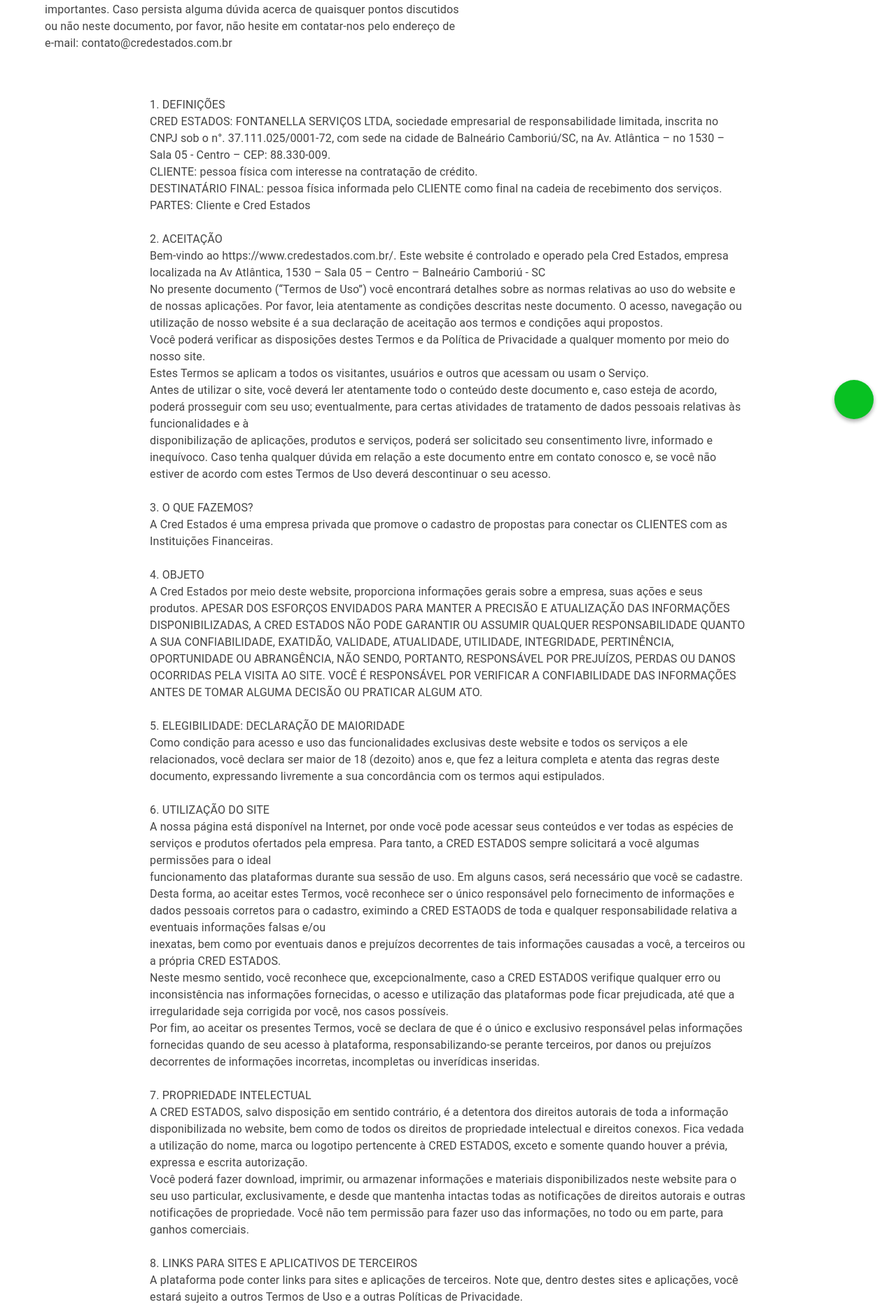
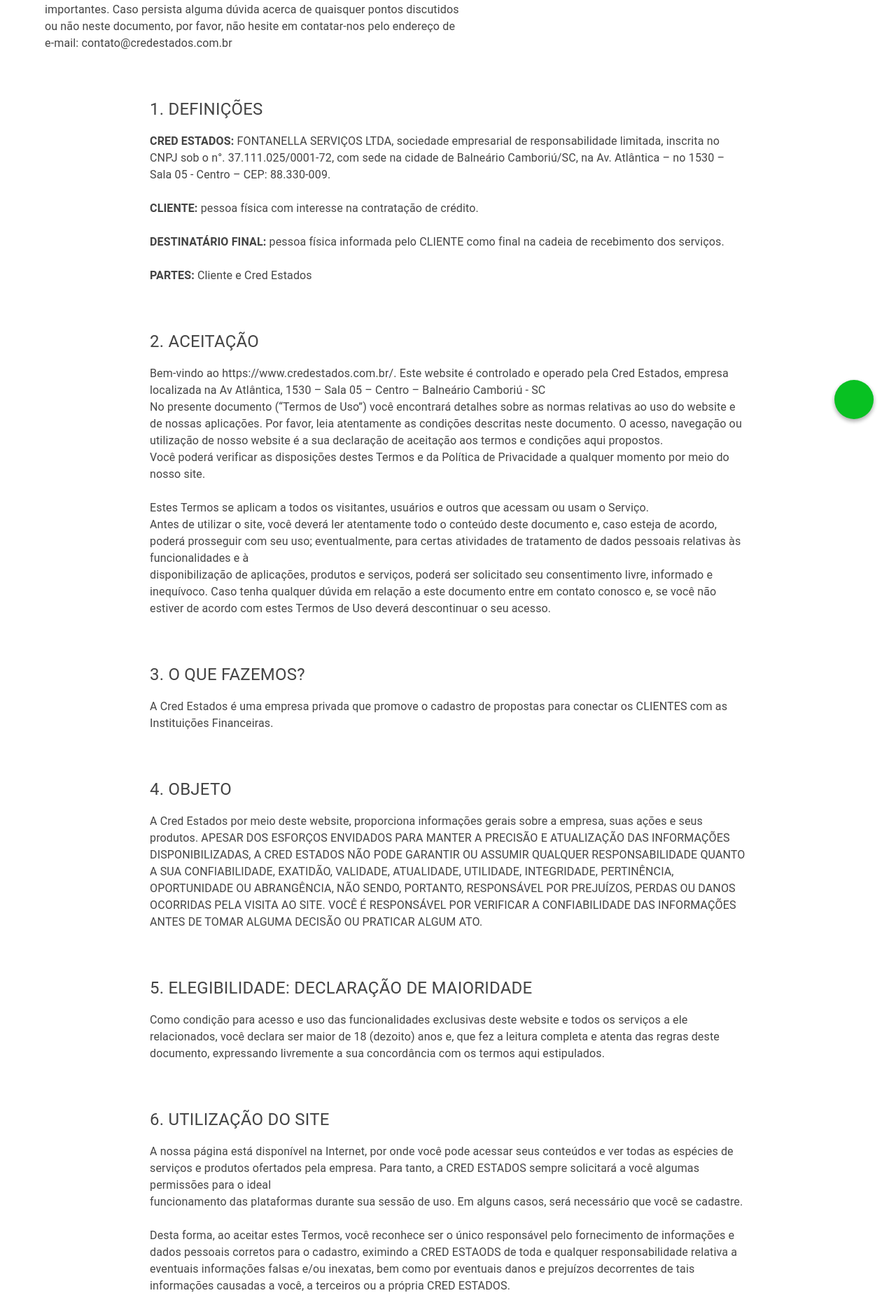
Before and after one commit to gffhammes/site-credestados-nextjs, a Next.js app: page /termos-de-uso in a window 1280 px wide. Shown: the part 281-2149 px from the top of the page at 70% size. Built offline with nearby package versions, Linux system fonts and the light colour scheme.

Commit message:
feat: create termos de uso

```diff
--- a/pages/termos-de-uso.js
+++ b/pages/termos-de-uso.js
@@ -18,7 +18,20 @@
             </Stack>
           </Container>
           <Container maxWidth="md">
-            <Typography whiteSpace="pre-wrap">{fullText}</Typography>
+            <Stack gap={8}>
+              {termosDeUso.map((item, index) => (
+                <Stack key={index} gap={2}>
+                  <Typography fontSize={24}>
+                    {index + 1}. {item.title}
+                  </Typography>
+
+                  <Typography
+                    whiteSpace="pre-wrap"
+                    dangerouslySetInnerHTML={{ __html: item.text }}
+                  />
+                </Stack>
+              ))}
+            </Stack>
           </Container>
         </Stack>
       </main>
@@ -29,61 +42,87 @@
 const smallText =
   'Olá! Que bom contar com seu interesse! Antes de usar nossos serviços, tire um tempo para ler nossos Termos de Uso e Serviços e conhecer as regras que regem nossa relação com você. Abaixo esclareceremos alguns pontos que julgamos importantes. Caso persista alguma dúvida acerca de quaisquer pontos discutidos ou não neste documento, por favor, não hesite em contatar-nos pelo endereço de e-mail: contato@credestados.com.br'
 
-const fullText = `1. DEFINIÇÕES
-CRED ESTADOS: FONTANELLA SERVIÇOS LTDA, sociedade empresarial de responsabilidade limitada, inscrita no CNPJ sob o n°. 37.111.025/0001-72, com sede na cidade de Balneário Camboriú/SC, na Av. Atlântica – no 1530 – Sala 05 - Centro – CEP: 88.330-009.
-CLIENTE: pessoa física com interesse na contratação de crédito.
-DESTINATÁRIO FINAL: pessoa física informada pelo CLIENTE como final na cadeia de recebimento dos serviços.
-PARTES: Cliente e Cred Estados
+const termosDeUso = [
+  {
+    title: 'DEFINIÇÕES',
+    text: `<strong>CRED ESTADOS:</strong> FONTANELLA SERVIÇOS LTDA, sociedade empresarial de responsabilidade limitada, inscrita no CNPJ sob o n°. 37.111.025/0001-72, com sede na cidade de Balneário Camboriú/SC, na Av. Atlântica – no 1530 – Sala 05 - Centro – CEP: 88.330-009.
 
-2. ACEITAÇÃO
-Bem-vindo ao https://www.credestados.com.br/. Este website é controlado e operado pela Cred Estados, empresa localizada na Av Atlântica, 1530 – Sala 05 – Centro – Balneário Camboriú - SC
+<strong>CLIENTE:</strong> pessoa física com interesse na contratação de crédito.
+
+<strong>DESTINATÁRIO FINAL:</strong> pessoa física informada pelo CLIENTE como final na cadeia de recebimento dos serviços.
+
+<strong>PARTES:</strong> Cliente e Cred Estados`,
+  },
+  {
+    title: 'ACEITAÇÃO',
+    text: `Bem-vindo ao https://www.credestados.com.br/. Este website é controlado e operado pela Cred Estados, empresa localizada na Av Atlântica, 1530 – Sala 05 – Centro – Balneário Camboriú - SC
 No presente documento (“Termos de Uso”) você encontrará detalhes sobre as normas relativas ao uso do website e de nossas aplicações. Por favor, leia atentamente as condições descritas neste documento. O acesso, navegação ou utilização de nosso website é a sua declaração de aceitação aos termos e condições aqui propostos.
 Você poderá verificar as disposições destes Termos e da Política de Privacidade a qualquer momento por meio do nosso site.
+
 Estes Termos se aplicam a todos os visitantes, usuários e outros que acessam ou usam o Serviço.
 Antes de utilizar o site, você deverá ler atentamente todo o conteúdo deste documento e, caso esteja de acordo, poderá prosseguir com seu uso; eventualmente, para certas atividades de tratamento de dados pessoais relativas às funcionalidades e à
 disponibilização de aplicações, produtos e serviços, poderá ser solicitado seu consentimento livre, informado e inequívoco. Caso tenha qualquer dúvida em relação a este documento entre em contato conosco e, se você não estiver de acordo com estes Termos de Uso deverá descontinuar o seu acesso.
+`,
+  },
+  {
+    title: 'O QUE FAZEMOS?',
+    text: `A Cred Estados é uma empresa privada que promove o cadastro de propostas para conectar os CLIENTES com as Instituições Financeiras.`,
+  },
+  {
+    title: 'OBJETO',
+    text: `A Cred Estados por meio deste website, proporciona informações gerais sobre a empresa, suas ações e seus produtos. APESAR DOS ESFORÇOS ENVIDADOS PARA MANTER A PRECISÃO E ATUALIZAÇÃO DAS INFORMAÇÕES DISPONIBILIZADAS, A CRED ESTADOS NÃO PODE GARANTIR OU ASSUMIR QUALQUER RESPONSABILIDADE QUANTO A SUA CONFIABILIDADE, EXATIDÃO, VALIDADE, ATUALIDADE, UTILIDADE, INTEGRIDADE, PERTINÊNCIA, OPORTUNIDADE OU ABRANGÊNCIA, NÃO SENDO, PORTANTO, RESPONSÁVEL POR PREJUÍZOS, PERDAS OU DANOS OCORRIDAS PELA VISITA AO SITE. VOCÊ É RESPONSÁVEL POR VERIFICAR A CONFIABILIDADE DAS INFORMAÇÕES ANTES DE TOMAR ALGUMA DECISÃO OU PRATICAR ALGUM ATO.`,
+  },
+  {
+    title: 'ELEGIBILIDADE: DECLARAÇÃO DE MAIORIDADE',
+    text: `Como condição para acesso e uso das funcionalidades exclusivas deste website e todos os serviços a ele relacionados, você declara ser maior de 18 (dezoito) anos e, que fez a leitura completa e atenta das regras deste documento, expressando livremente a sua concordância com os termos aqui estipulados.`,
+  },
+  {
+    title: 'UTILIZAÇÃO DO SITE',
+    text: `A nossa página está disponível na Internet, por onde você pode acessar seus conteúdos e ver todas as espécies de serviços e produtos ofertados pela empresa. Para tanto, a CRED ESTADOS sempre solicitará a você algumas permissões para o ideal
+funcionamento das plataformas durante sua sessão de uso. Em alguns casos, será necessário que você se cadastre.
 
-3. O QUE FAZEMOS?
-A Cred Estados é uma empresa privada que promove o cadastro de propostas para conectar os CLIENTES com as Instituições Financeiras.
+Desta forma, ao aceitar estes Termos, você reconhece ser o único responsável pelo fornecimento de informações e dados pessoais corretos para o cadastro, eximindo a CRED ESTAODS de toda e qualquer responsabilidade relativa a eventuais informações falsas e/ou inexatas, bem como por eventuais danos e prejuízos decorrentes de tais informações causadas a você, a terceiros ou a própria CRED ESTADOS.
 
-4. OBJETO
-A Cred Estados por meio deste website, proporciona informações gerais sobre a empresa, suas ações e seus produtos. APESAR DOS ESFORÇOS ENVIDADOS PARA MANTER A PRECISÃO E ATUALIZAÇÃO DAS INFORMAÇÕES DISPONIBILIZADAS, A CRED ESTADOS NÃO PODE GARANTIR OU ASSUMIR QUALQUER RESPONSABILIDADE QUANTO A SUA CONFIABILIDADE, EXATIDÃO, VALIDADE, ATUALIDADE, UTILIDADE, INTEGRIDADE, PERTINÊNCIA, OPORTUNIDADE OU ABRANGÊNCIA, NÃO SENDO, PORTANTO, RESPONSÁVEL POR PREJUÍZOS, PERDAS OU DANOS OCORRIDAS PELA VISITA AO SITE. VOCÊ É RESPONSÁVEL POR VERIFICAR A CONFIABILIDADE DAS INFORMAÇÕES ANTES DE TOMAR ALGUMA DECISÃO OU PRATICAR ALGUM ATO.
+Neste mesmo sentido, você reconhece que, excepcionalmente, caso a CRED ESTADOS verifique qualquer erro ou inconsistência nas informações fornecidas, o acesso e utilização das plataformas pode ficar prejudicada, até que a irregularidade seja corrigida por você, nos casos possíveis.
 
-5. ELEGIBILIDADE: DECLARAÇÃO DE MAIORIDADE
-Como condição para acesso e uso das funcionalidades exclusivas deste website e todos os serviços a ele relacionados, você declara ser maior de 18 (dezoito) anos e, que fez a leitura completa e atenta das regras deste documento, expressando livremente a sua concordância com os termos aqui estipulados.
+Por fim, ao aceitar os presentes Termos, você se declara de que é o único e exclusivo responsável pelas informações fornecidas quando de seu acesso à plataforma, responsabilizando-se perante terceiros, por danos ou prejuízos decorrentes de informações incorretas, incompletas ou inverídicas inseridas.`,
+  },
+  {
+    title: 'PROPRIEDADE INTELECTUAL',
+    text: `A CRED ESTADOS, salvo disposição em sentido contrário, é a detentora dos direitos autorais de toda a informação disponibilizada no website, bem como de todos os direitos de propriedade intelectual e direitos conexos. Fica vedada a utilização do nome, marca ou logotipo pertencente à CRED ESTADOS, exceto e somente quando houver a prévia, expressa e escrita autorização.
 
-6. UTILIZAÇÃO DO SITE
-A nossa página está disponível na Internet, por onde você pode acessar seus conteúdos e ver todas as espécies de serviços e produtos ofertados pela empresa. Para tanto, a CRED ESTADOS sempre solicitará a você algumas permissões para o ideal
-funcionamento das plataformas durante sua sessão de uso. Em alguns casos, será necessário que você se cadastre.
-Desta forma, ao aceitar estes Termos, você reconhece ser o único responsável pelo fornecimento de informações e dados pessoais corretos para o cadastro, eximindo a CRED ESTAODS de toda e qualquer responsabilidade relativa a eventuais informações falsas e/ou
-inexatas, bem como por eventuais danos e prejuízos decorrentes de tais informações causadas a você, a terceiros ou a própria CRED ESTADOS.
-Neste mesmo sentido, você reconhece que, excepcionalmente, caso a CRED ESTADOS verifique qualquer erro ou inconsistência nas informações fornecidas, o acesso e utilização das plataformas pode ficar prejudicada, até que a irregularidade seja corrigida por você, nos casos possíveis.
-Por fim, ao aceitar os presentes Termos, você se declara de que é o único e exclusivo responsável pelas informações fornecidas quando de seu acesso à plataforma, responsabilizando-se perante terceiros, por danos ou prejuízos decorrentes de informações incorretas, incompletas ou inverídicas inseridas.
+Você poderá fazer download, imprimir, ou armazenar informações e materiais disponibilizados neste website para o seu uso particular, exclusivamente, e desde que mantenha intactas todas as notificações de direitos autorais e outras notificações de propriedade. Você não tem permissão para fazer uso das informações, no todo ou em parte, para ganhos comerciais.`,
+  },
+  {
+    title: 'LINKS PARA SITES E APLICATIVOS DE TERCEIROS',
+    text: `A plataforma pode conter links para sites e aplicações de terceiros. Note que, dentro destes sites e aplicações, você estará sujeito a outros Termos de Uso e a outras Políticas de Privacidade.
 
-7. PROPRIEDADE INTELECTUAL
-A CRED ESTADOS, salvo disposição em sentido contrário, é a detentora dos direitos autorais de toda a informação disponibilizada no website, bem como de todos os direitos de propriedade intelectual e direitos conexos. Fica vedada a utilização do nome, marca ou logotipo pertencente à CRED ESTADOS, exceto e somente quando houver a prévia, expressa e escrita autorização.
-Você poderá fazer download, imprimir, ou armazenar informações e materiais disponibilizados neste website para o seu uso particular, exclusivamente, e desde que mantenha intactas todas as notificações de direitos autorais e outras notificações de propriedade. Você não tem permissão para fazer uso das informações, no todo ou em parte, para ganhos comerciais.
+Nossos Termos não são válidos nos sites e aplicações de terceiros. A existência de links não implica em relação de endosso ou de patrocínio da CRED ESTADOS junto a estes terceiros, e a CRED ESTADOS não tem responsabilidade com relação a estes.`,
+  },
+  {
+    title: 'LIMITAÇÃO DE RESPONSABILIDADE',
+    text: `Para o correto funcionamento deste website se torna indispensável o acesso e tráfego de dados entre terminais de seu computador ou dispositivo móvel e os servidores que hospedam este website. Portanto, a CRED ESTADOS não garante e nem se responsabiliza pela disponibilidade integral e ininterrupta dos serviços aqui disponibilizados, não possuindo, pois, nenhuma ingerência e não sendo responsável por eventuais no acesso a este website.
 
-8. LINKS PARA SITES E APLICATIVOS DE TERCEIROS
-A plataforma pode conter links para sites e aplicações de terceiros. Note que, dentro destes sites e aplicações, você estará sujeito a outros Termos de Uso e a outras Políticas de Privacidade.
-Nossos Termos não são válidos nos sites e aplicações de terceiros. A existência de links não implica em relação de endosso ou de patrocínio da CRED ESTADOS junto a estes terceiros, e a CRED ESTADOS não tem responsabilidade com relação a estes.
-
-9. LIMITAÇÃO DE RESPONSABILIDADE
-Para o correto funcionamento deste website se torna indispensável o acesso e tráfego de dados entre terminais de seu computador ou dispositivo móvel e os servidores que hospedam este website. Portanto, a CRED ESTADOS não garante e nem se responsabiliza pela disponibilidade integral e ininterrupta dos serviços aqui disponibilizados, não possuindo, pois, nenhuma ingerência e não sendo responsável por eventuais no acesso a este website.
 SOB NENHUMA CIRCUNSTÂNCIA, A CRED ESTADOS SERÁ CONSIDERADA RESPONSÁVEL OU RESPONSABILIZADA DE QUALQUER FORMA, POR QUAISQUER RECLAMAÇÕES, DANOS, PERDAS, DESPESAS, CUSTOS OU RESPONSABILIDADES DE QUALQUER NATUREZA RESULTANTE OU DECORRENTE DIRETA OU INDIRETAMENTE DO USO OU DA INCAPACIDADE DE USO DESTE.
 Este website também pode conter links para outros sites da Internet. Como não temos controle sobre sites de terceiros, você reconhece e concorda que a CRED ESTADOS não é responsável por qualquer conteúdo ou material nesses sites. Você ainda reconhece e concorda que a CRED ESTADOS não será responsável ou responsabilizada, direta ou indiretamente, por quaisquer
-danos ou perdas causados ou sofridos, em razão do uso ou confiança em informações ou materiais obtidos de sites de terceiros.
+danos ou perdas causados ou sofridos, em razão do uso ou confiança em informações ou materiais obtidos de sites de terceiros.`,
+  },
+  {
+    title: 'PRIVACIDADE',
+    text: `A utilização de alguns serviços oferecidos no website implica a necessidade do fornecimento de dados de caráter pessoal, os quais serão processados nos termos da nossa Política de Privacidade
 
-10. PRIVACIDADE
-A utilização de alguns serviços oferecidos no website implica a necessidade do fornecimento de dados de caráter pessoal, os quais serão processados nos termos da nossa Política de Privacidade
-A CRED ESTADOS adota todas as medidas de segurança técnicas e administrativas para a proteção de dados pessoais, nos termos da legislação aplicável e vigente, no que tange à privacidade e proteção de dados pessoais, caso você tenha alguma dúvida, poderá redireciona-la ao nosso comitê de Privacidade através do e-mail:  lgpd@credestados.com.br
-
-11. DURAÇÃO E FINALIZAÇÃO DE SERVIÇOS
-Os conteúdos disponibilizados neste website têm uma duração indefinida. No entanto, a CRED ESTADOS está facultada a terminar, interromper, ou suspender unilateralmente, a qualquer momento e sem necessidade de aviso prévio, o fornecimento do conteúdo ou do próprio website, sem prejuízo do disposto no presente documento.
-
-12. LEGISLAÇÃO E FORO
-Estes Termos de Uso serão regidos e interpretados de acordo com a legislação brasileira, independentemente dos conflitos dessas leis com leis de outros estados ou países, sendo competente o Foro da Comarca de Balneário Camboriú - SC, com exclusão de qualquer outro, para dirimir qualquer dúvida decorrente destes Termos de Uso. O usuário consente, expressamente, com a competência desse juízo com exclusão de qualquer outro, por mais privilegiado que seja.
-
-13. DISPOSIÇÕES FINAIS
-Os presentes Termos de Uso podem ser atualizados sem prévio aviso ao usuário, sendo mantida neste website sempre a versão mais atualizada e em vigor dos Termos de Uso. Por isto, recomendamos que você consulte a presente Política de Privacidade periodicamente para verificar eventuais alterações.
-`
+A CRED ESTADOS adota todas as medidas de segurança técnicas e administrativas para a proteção de dados pessoais, nos termos da legislação aplicável e vigente, no que tange à privacidade e proteção de dados pessoais, caso você tenha alguma dúvida, poderá redireciona-la ao nosso comitê de Privacidade através do e-mail:  lgpd@credestados.com.br`,
+  },
+  {
+    title: 'DURAÇÃO E FINALIZAÇÃO DE SERVIÇOS',
+    text: `Os conteúdos disponibilizados neste website têm uma duração indefinida. No entanto, a CRED ESTADOS está facultada a terminar, interromper, ou suspender unilateralmente, a qualquer momento e sem necessidade de aviso prévio, o fornecimento do conteúdo ou do próprio website, sem prejuízo do disposto no presente documento.`,
+  },
+  {
+    title: 'LEGISLAÇÃO E FORO',
+    text: `Estes Termos de Uso serão regidos e interpretados de acordo com a legislação brasileira, independentemente dos conflitos dessas leis com leis de outros estados ou países, sendo competente o Foro da Comarca de Balneário Camboriú - SC, com exclusão de qualquer outro, para dirimir qualquer dúvida decorrente destes Termos de Uso. O usuário consente, expressamente, com a competência desse juízo com exclusão de qualquer outro, por mais privilegiado que seja.`,
+  },
+  {
+    title: 'DISPOSIÇÕES FINAIS',
+    text: `Os presentes Termos de Uso podem ser atualizados sem prévio aviso ao usuário, sendo mantida neste website sempre a versão mais atualizada e em vigor dos Termos de Uso. Por isto, recomendamos que você consulte a presente Política de Privacidade periodicamente para verificar eventuais alterações.`,
+  },
+]
```
